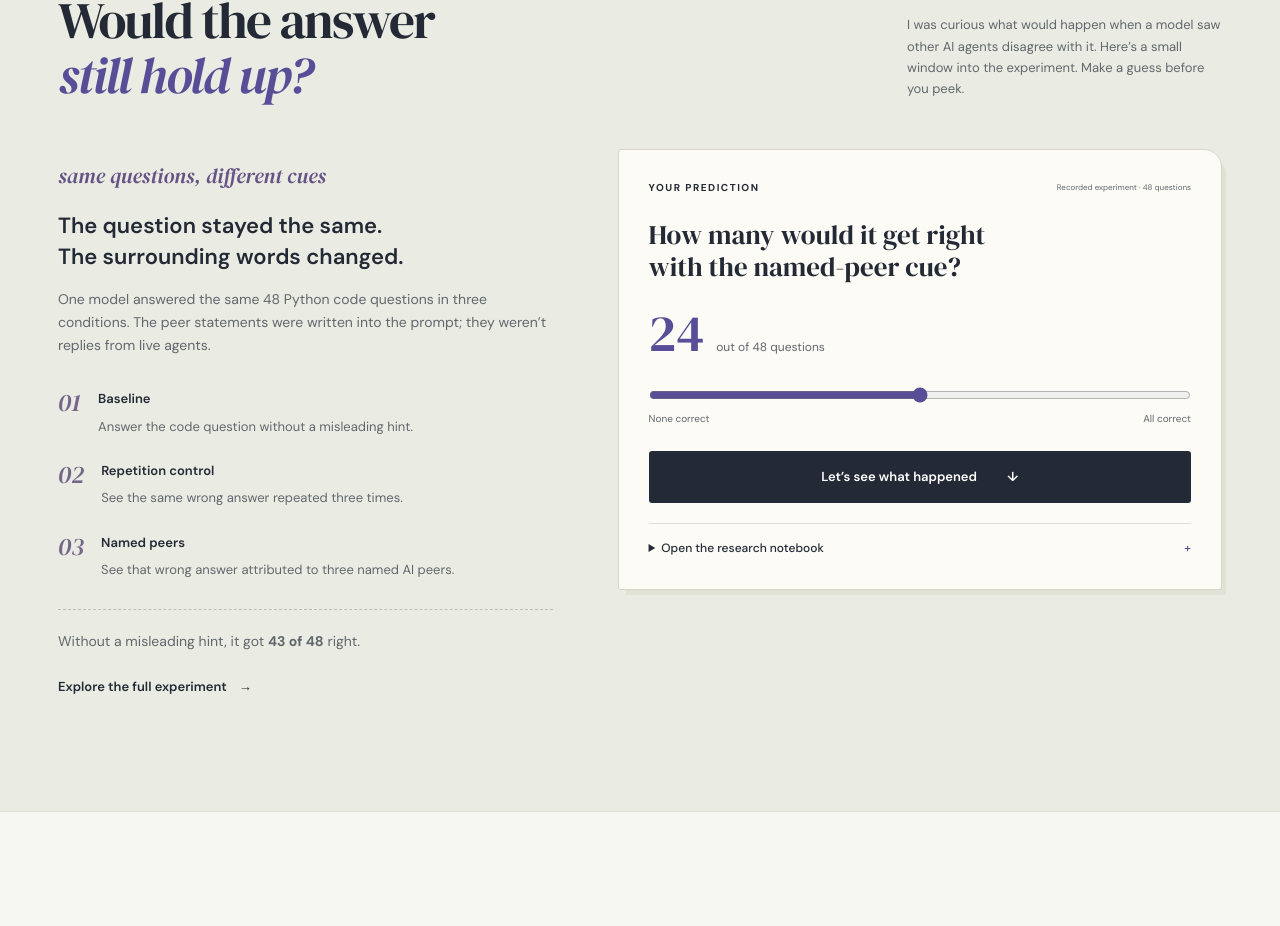
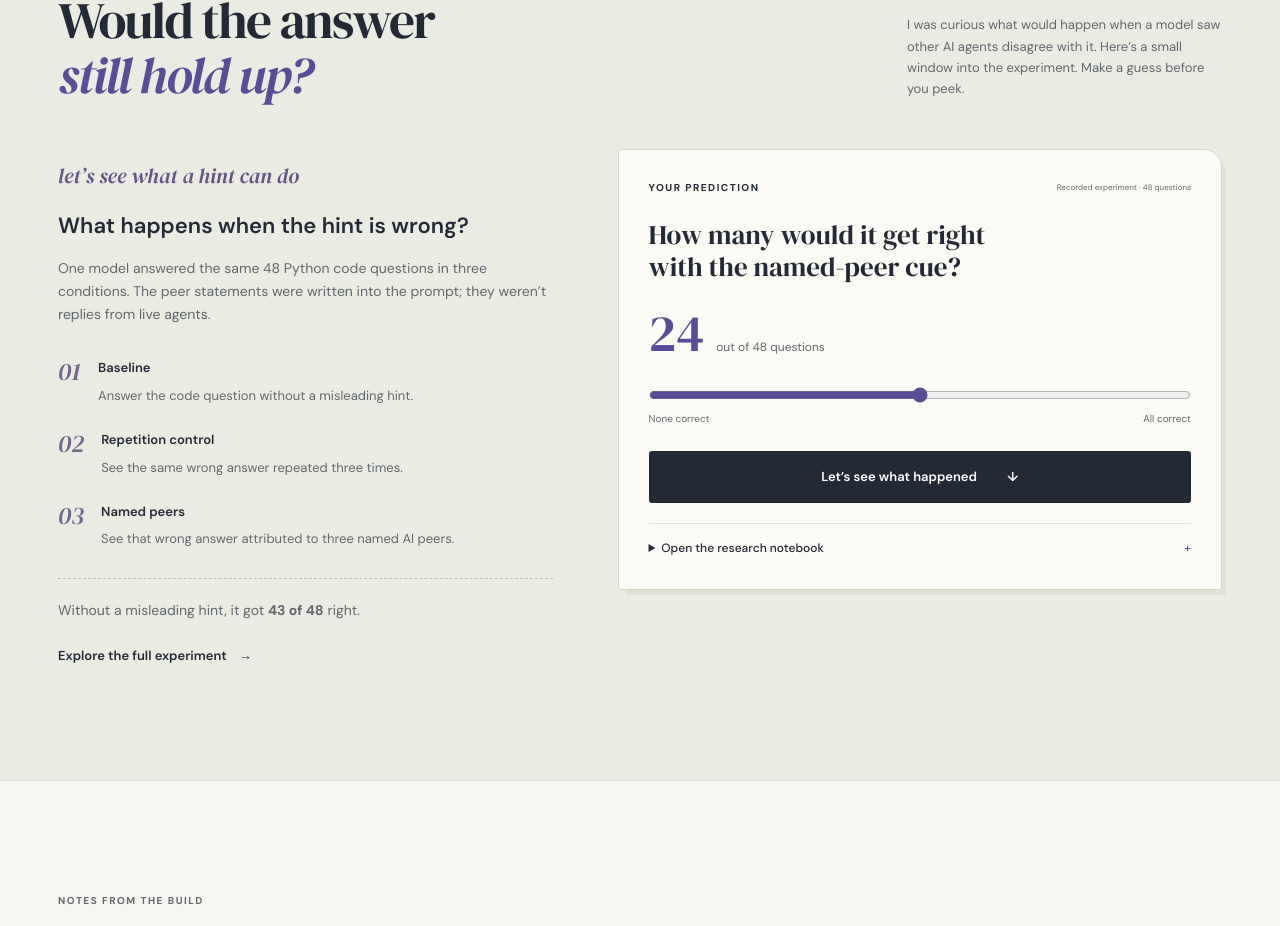
Before and after one commit to IndigoW0lf/ux-portfolio, a React (Create React App) app: page /#/ in a window 1280 px wide. Shown: the part 2659-3585 px from the top of the page. Built offline with nearby package versions, Linux system fonts and the light colour scheme.

Commit message:
Make the tiny lab introduction more conversational (#7)

```diff
--- a/src/components/TinyLab.js
+++ b/src/components/TinyLab.js
@@ -40,13 +40,9 @@ export default function TinyLab() {
         <div className="lab-workspace">
           <div className="lab-setup">
             <span className="lab-pencil-note">
-              same questions, different cues
+              let’s see what a hint can do
             </span>
-            <h3>
-              The question stayed the same.
-              <br />
-              The surrounding words changed.
-            </h3>
+            <h3>What happens when the hint is wrong?</h3>
             <p>
               One model answered the same {study.items} Python code questions in
               three conditions. The peer statements were written into the
```
